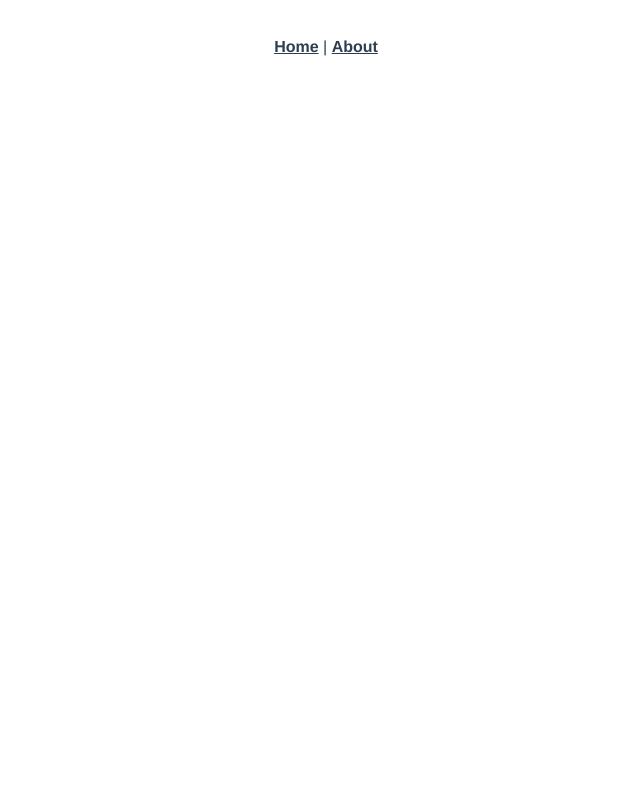
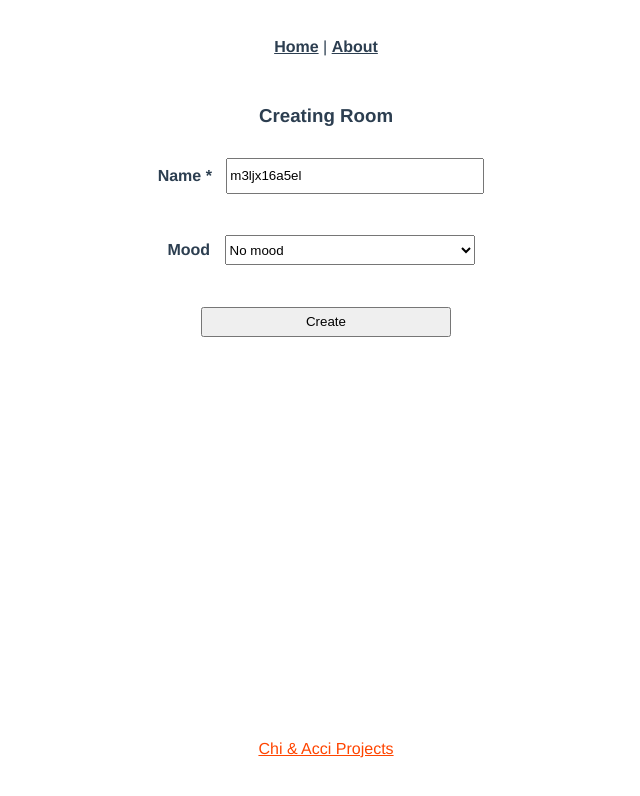
Before and after one commit to Chi-Acci/frontend, a Vue app: page /#/create in a window 1280 px wide. Shown: the top 796 px of the page, without its empty margins (314-954 px from the left). Built offline with nearby package versions, Linux system fonts and the light colour scheme.

Commit message:
initial commit. Drafting frontend

```diff
--- a/src/App.vue
+++ b/src/App.vue
@@ -1,12 +1,24 @@
 <template>
   <div id="app">
-    <div id="nav">
-      <router-link to="/">Home</router-link> |
-      <router-link to="/about">About</router-link>
-    </div>
+    <app-navigation/>
     <router-view/>
+    <app-footer/>
   </div>
 </template>
+
+<script>
+import appNavigation from '@/components/Navigation'
+import appFooter from '@/components/Footer'
+
+
+export default {
+  name: 'app',
+  components: {
+    appNavigation,
+    appFooter
+  }
+}
+</script>
 
 <style>
 #app {
@@ -16,16 +28,10 @@
   text-align: center;
   color: #2c3e50;
 }
-#nav {
-  padding: 30px;
-}
 
 #nav a {
   font-weight: bold;
   color: #2c3e50;
 }
 
-#nav a.router-link-exact-active {
-  color: #42b983;
-}
 </style>
--- /dev/null
+++ b/src/components/Footer.vue
@@ -0,0 +1,35 @@
+<template>
+  <footer class='footer'>
+    <a :href='sourceUrl' class='orangered' target='_blank'>
+      {{author}}
+    </a>
+  </footer>
+</template>
+
+<script>
+export default {
+  name: 'footer',
+  data () {
+    return {
+      author: 'Chi & Acci Projects',
+      sourceUrl: 'https://github.com/Chi-Acci'
+    }
+  }
+}
+</script>
+
+<style scoped>
+.orangered {
+  color: orangered;
+}
+
+.footer {
+  position: fixed;
+  text-align: center;
+  left: 0;
+  bottom: 0;
+  width: 100%;
+  height: 60px;
+  text-align: center;
+}
+</style>
--- a/src/components/HelloWorld.vue
+++ /dev/null
@@ -1,58 +0,0 @@
-<template>
-  <div class="hello">
-    <h1>{{ msg }}</h1>
-    <p>
-      For a guide and recipes on how to configure / customize this project,<br>
-      check out the
-      <a href="https://cli.vuejs.org" target="_blank" rel="noopener">vue-cli documentation</a>.
-    </p>
-    <h3>Installed CLI Plugins</h3>
-    <ul>
-      <li><a href="https://github.com/vuejs/vue-cli/tree/dev/packages/%40vue/cli-plugin-babel" target="_blank" rel="noopener">babel</a></li>
-      <li><a href="https://github.com/vuejs/vue-cli/tree/dev/packages/%40vue/cli-plugin-eslint" target="_blank" rel="noopener">eslint</a></li>
-    </ul>
-    <h3>Essential Links</h3>
-    <ul>
-      <li><a href="https://vuejs.org" target="_blank" rel="noopener">Core Docs</a></li>
-      <li><a href="https://forum.vuejs.org" target="_blank" rel="noopener">Forum</a></li>
-      <li><a href="https://chat.vuejs.org" target="_blank" rel="noopener">Community Chat</a></li>
-      <li><a href="https://twitter.com/vuejs" target="_blank" rel="noopener">Twitter</a></li>
-      <li><a href="https://news.vuejs.org" target="_blank" rel="noopener">News</a></li>
-    </ul>
-    <h3>Ecosystem</h3>
-    <ul>
-      <li><a href="https://router.vuejs.org" target="_blank" rel="noopener">vue-router</a></li>
-      <li><a href="https://vuex.vuejs.org" target="_blank" rel="noopener">vuex</a></li>
-      <li><a href="https://github.com/vuejs/vue-devtools#vue-devtools" target="_blank" rel="noopener">vue-devtools</a></li>
-      <li><a href="https://vue-loader.vuejs.org" target="_blank" rel="noopener">vue-loader</a></li>
-      <li><a href="https://github.com/vuejs/awesome-vue" target="_blank" rel="noopener">awesome-vue</a></li>
-    </ul>
-  </div>
-</template>
-
-<script>
-export default {
-  name: 'HelloWorld',
-  props: {
-    msg: String
-  }
-}
-</script>
-
-<!-- Add "scoped" attribute to limit CSS to this component only -->
-<style scoped>
-h3 {
-  margin: 40px 0 0;
-}
-ul {
-  list-style-type: none;
-  padding: 0;
-}
-li {
-  display: inline-block;
-  margin: 0 10px;
-}
-a {
-  color: #42b983;
-}
-</style>
--- /dev/null
+++ b/src/components/Navigation.vue
@@ -0,0 +1,28 @@
+<template>
+  <div id='nav'>
+    <router-link to='/'>Home</router-link>
+    {{separator}}
+    <router-link to='/about'>About</router-link>
+  </div>
+</template>
+
+<script>
+export default {
+  name: 'appNavigation',
+  data () {
+    return {
+      separator: ' | '
+    }
+  }
+}
+</script>
+
+<style scoped>
+#nav {
+  padding: 30px;
+}
+
+#nav a.router-link-exact-active {
+  color: orangered;
+}
+</style>
--- a/src/router.js
+++ b/src/router.js
@@ -14,10 +14,22 @@ export default new Router({
     {
       path: '/about',
       name: 'about',
-      // route level code-splitting
-      // this generates a separate chunk (about.[hash].js) for this route
-      // which is lazy-loaded when the route is visited.
-      component: () => import(/* webpackChunkName: "about" */ './views/About.vue')
+      component: () => import('@/views/About.vue')
+    },
+    {
+      path: '/create',
+      name: 'create',
+      component: () => import('@/views/Create.vue')
+    },
+    {
+      path: '/join',
+      name: 'join',
+      component: () => import('@/views/Join.vue')
+    },
+    {
+      path: '/room/:id',
+      name: 'room',
+      component: () => import('@/views/Room.vue')
     }
   ]
 })
--- a/src/views/About.vue
+++ b/src/views/About.vue
@@ -1,5 +1,34 @@
 <template>
-  <div class="about">
-    <h1>This is an about page</h1>
+  <div>
+    <h3>{{topMsg}}</h3>
+    <div class="content">{{contentMsg}}</div>
   </div>
 </template>
+<script>
+export default {
+  name: 'about',
+  data () {
+    return {
+      topMsg: 'How does it work?',
+      contentMsg: 'Lorem Ipsum is simply dummy \
+                  text of the printing and typesetting industry. \
+                  Lorem Ipsum has been the industry\'s standard dummy \
+                  text ever since the 1500s, when an unknown printer \
+                  took a galley of type and scrambled it to make a \
+                  type specimen book. It has survived not only five centuries, \
+                  but also the leap into electronic typesetting, \
+                  remaining essentially unchanged. It was popularised in the 1960s \
+                  with the release of Letraset sheets containing Lorem Ipsum passages, \
+                  and more recently with desktop publishing software like Aldus PageMaker \
+                  including versions of Lorem Ipsum.'
+    }
+  }
+}
+</script>
+
+<style>
+.content {
+  margin: auto;
+  max-width: 400px;
+}
+</style>
--- /dev/null
+++ b/src/views/Create.vue
@@ -0,0 +1,103 @@
+<template>
+  <div>
+    <h3>{{topMsg}}</h3>
+
+    <h4>
+      {{roomIdLabel}}
+      <input v-model='roomId' :placeholder='roomIdPlaceholder' :class='roomIdClass' required>
+    </h4>
+
+    <h4>
+      {{moodLabel}}
+      <select v-model="mood" class='item'>
+        <option disabled :value='undefined'>{{moodPlaceholder}}</option>
+        <option v-for="_mood in availableMoods" :value="_mood.key" :key="_mood.key">
+          {{ _mood.label }}
+        </option>
+      </select>
+    </h4>
+
+    <div>
+      <button class='item' type='button' :disabled='btnDisabled' v-on:click='create()'>
+        {{createBtnLabel}}
+      </button>
+    </div>
+  </div>
+</template>
+
+<script>
+const availableMoods = [
+  {
+    key: 'any',
+    label: 'No mood'
+  },
+  {
+    key: 'happy',
+    label: 'Happy'
+  },
+    {
+    key: 'sad',
+    label: 'Sad'
+  }
+]
+
+export default {
+  name: 'create',
+  data () {
+    return {
+      topMsg: 'Creating Room',
+
+      roomIdLabel: 'Name *',
+      roomIdPlaceholder: 'Something Unique',
+      roomIdClass: 'item',
+      roomId: this.randomString(),
+
+      availableMoods: availableMoods,
+      moodPlaceholder: 'What\'s the room\'s mood?',
+      moodLabel: 'Mood',
+      mood: 'any',
+
+      createBtnLabel: 'Create',
+      roomPathName: 'room'
+    }
+  },
+  computed: {
+    btnDisabled () {
+      return false
+    }
+  },
+  watch: {
+    roomId () {
+      this.roomIdClass = 'item'
+    }
+  },
+  methods: {
+    randomString () {
+      return Math.random().toString(36).substring(2, 15)
+    },
+    create () {
+      console.log('POST /create:')
+      console.log('room name:', this.roomId)
+      console.log('mood:', this.mood)
+      if (this.roomId !== 'abcd') {
+        this.$router.push({ name: this.roomPathName, params: { id: this.roomId } })
+      } else {
+        this.roomIdClass = 'item invalid'
+      }
+    }
+  }
+}
+</script>
+
+<style scoped>
+.item {
+  min-width: 250px;
+  max-width: 400px;
+  height: 30px;
+  margin: 10px;
+}
+
+.invalid {
+  border-color: red;
+}
+</style>
--- a/src/views/Home.vue
+++ b/src/views/Home.vue
@@ -1,18 +1,50 @@
 <template>
-  <div class="home">
-    <img alt="Vue logo" src="../assets/logo.png">
-    <HelloWorld msg="Welcome to Your Vue.js App"/>
+  <div>
+    <h3>
+      <p>{{topMsg}}</p>
+      <p>{{botMsg}}</p>
+    </h3>
+
+    <div>
+      <router-link :to='createBtnRoute'>
+        <button class='item' type='button'>
+          {{createBtnLabel}}
+        </button>
+      </router-link>
+    </div>
+
+    <div>
+      <router-link :to='joinBtnRoute'>
+        <button class='item' type='button'>
+          {{joinBtnLabel}}
+        </button>
+      </router-link>
+    </div>
   </div>
+
 </template>
 
 <script>
-// @ is an alias to /src
-import HelloWorld from '@/components/HelloWorld.vue'
-
 export default {
   name: 'home',
-  components: {
-    HelloWorld
+  data () {
+    return {
+      topMsg: 'Need help choosing a movie?',
+      botMsg: 'Get a room!',
+      createBtnLabel: 'Create Room',
+      createBtnRoute: 'create',
+      joinBtnLabel: 'Join Room',
+      joinBtnRoute: 'join'
+    }
   }
 }
 </script>
+
+<style scoped>
+.item {
+  min-width: 250px;
+  max-width: 400px;
+  height: 30px;
+  margin: 10px;
+}
+</style>
--- /dev/null
+++ b/src/views/Join.vue
@@ -0,0 +1,70 @@
+<template>
+  <div>
+    <h3>{{topMsg}}</h3>
+
+    <h4>
+      {{roomIdLabel}}
+      <input v-model='roomId' :placeholder='roomIdPlaceholder' :class='roomIdClass' required>
+    </h4>
+
+    <div>
+      <button class='item' type='button' :disabled='btnDisabled' v-on:click='join()'>
+        {{joinBtnLabel}}
+      </button>
+    </div>
+  </div>
+</template>
+
+<script>
+
+export default {
+  name: 'join',
+  data () {
+    return {
+      topMsg: 'Join Room',
+
+      roomIdLabel: 'Name *',
+      roomIdPlaceholder: 'Ask for the room name',
+      roomIdClass: 'item',
+      roomId: undefined,
+
+      joinBtnLabel: 'Join',
+      roomPathName: 'room'
+    }
+  },
+  computed: {
+    btnDisabled () {
+      return !this.roomId
+    }
+  },
+  watch: {
+    roomId () {
+      this.roomIdClass = 'item'
+    }
+  },
+  methods: {
+    join () {
+      console.log('POST /join:')
+      console.log('room name:', this.roomId)
+      if (this.roomId !== 'abcd') {
+        this.$router.push({ name: this.roomPathName, params: { id: this.roomId } })
+      } else {
+        this.roomIdClass = 'item invalid'
+      }
+    }
+  }
+}
+</script>
+
+<style scoped>
+.item {
+  min-width: 250px;
+  max-width: 400px;
+  height: 30px;
+  margin: 10px;
+}
+
+.invalid {
+  border-color: red;
+}
+</style>
--- /dev/null
+++ b/src/views/Room.vue
@@ -0,0 +1,19 @@
+<template>
+  <div>
+    <h3>{{topMsg}}</h3>
+  </div>
+</template>
+
+<script>
+export default {
+  name: 'room',
+  data() {
+    return {
+      topMsg: `Room ${this.$route.params.id }`,
+    }
+  }
+}
+</script>
+
+<style>
+</style>
```
Also changed, not shown: src/assets/cut.png (added).
